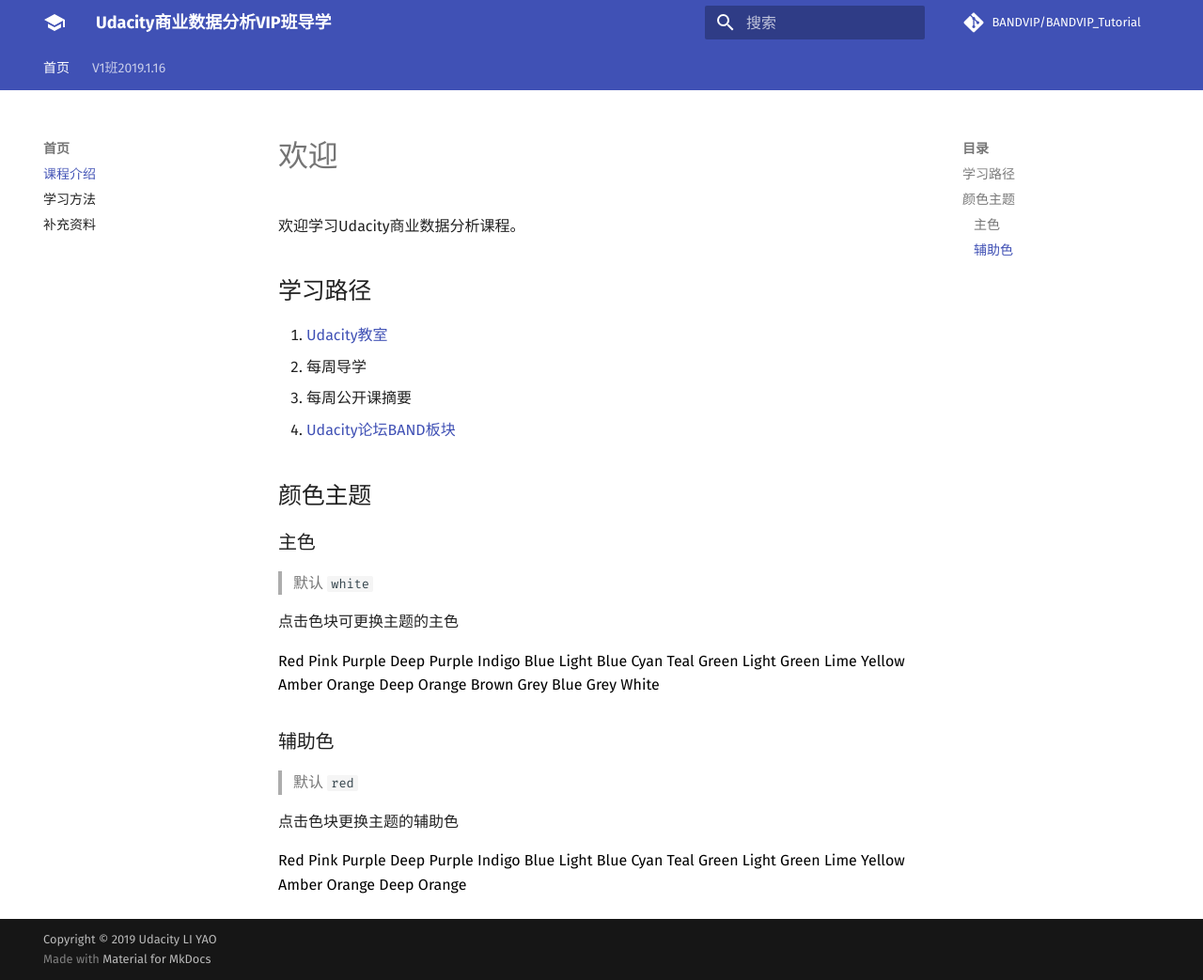
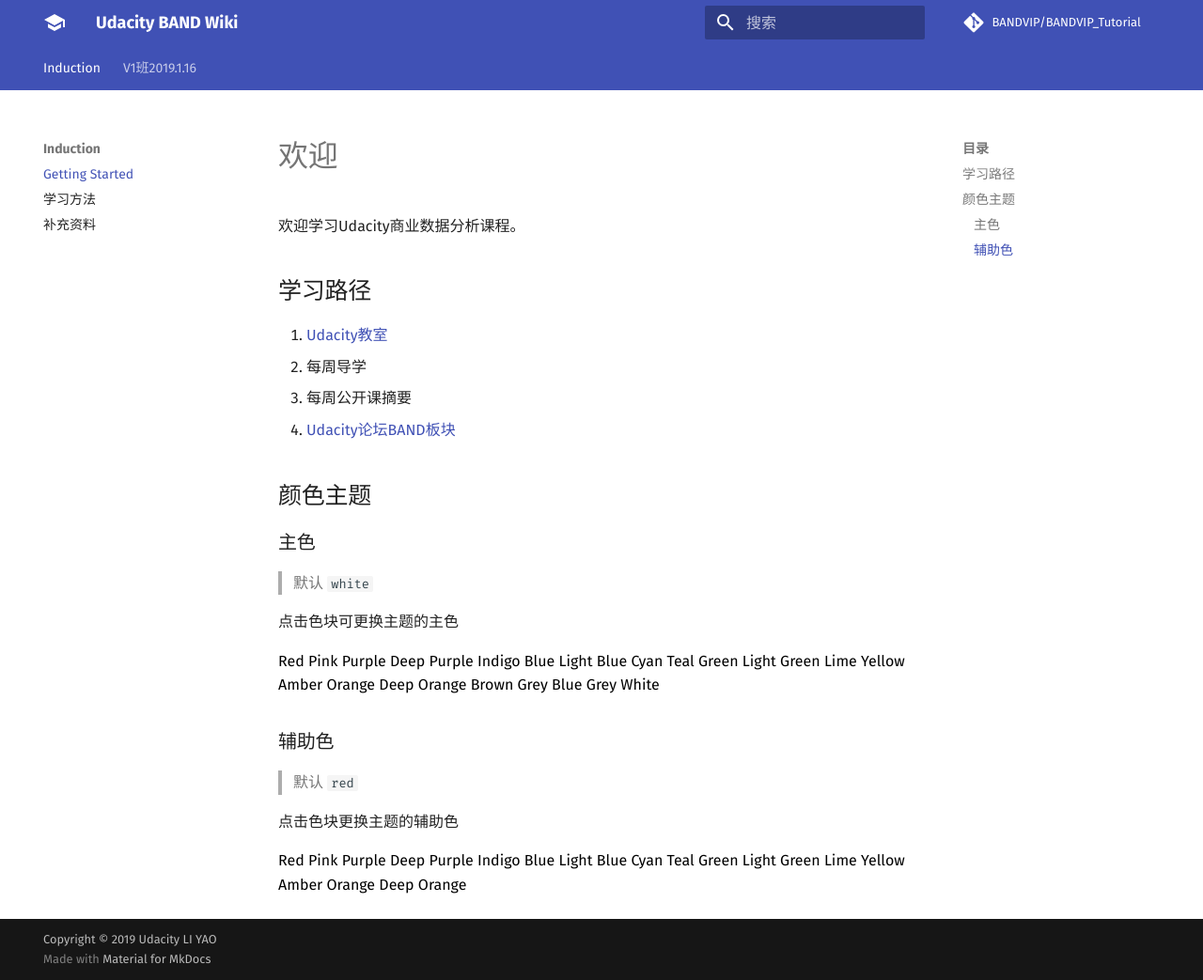
Before and after one commit to BANDVIP/BANDVIP_Tutorial, an MkDocs documentation site: the page built from docs/index.md, in a window 1280 px wide and 1043 px high. Shown: the whole window at 94% size. Built offline with MkDocs 1.6.1 and Material for MkDocs 9.7.7, drawn with Linux system fonts in a browser that asks for light colours; comment, search, counter and statistics services are not loaded.

Commit message:
update introduction

```diff
--- a/mkdocs.yml
+++ b/mkdocs.yml
@@ -1,5 +1,5 @@
-site_name: Udacity商业数据分析VIP班导学
-site_description: Udacity商业数据分析VIP班导学
+site_name: Udacity BAND Wiki
+site_description: Udacity BAND Wiki
 site_author: Udacity & LI YAO
 site_url: https://BANDVIP.github.io/BANDVIP_Tutorial/
 
@@ -15,8 +15,8 @@
 
 # Contents
 nav:
-  - 首页:
-    - 课程介绍: index.md
+  - Induction:
+    - Getting Started: index.md
     - 学习方法 : 0.md
     - 补充资料 : support.md
   - V1班2019.1.16:
```
Also changed, not shown: site/1/index.html, site/search/search_index.json, 1 other file.
